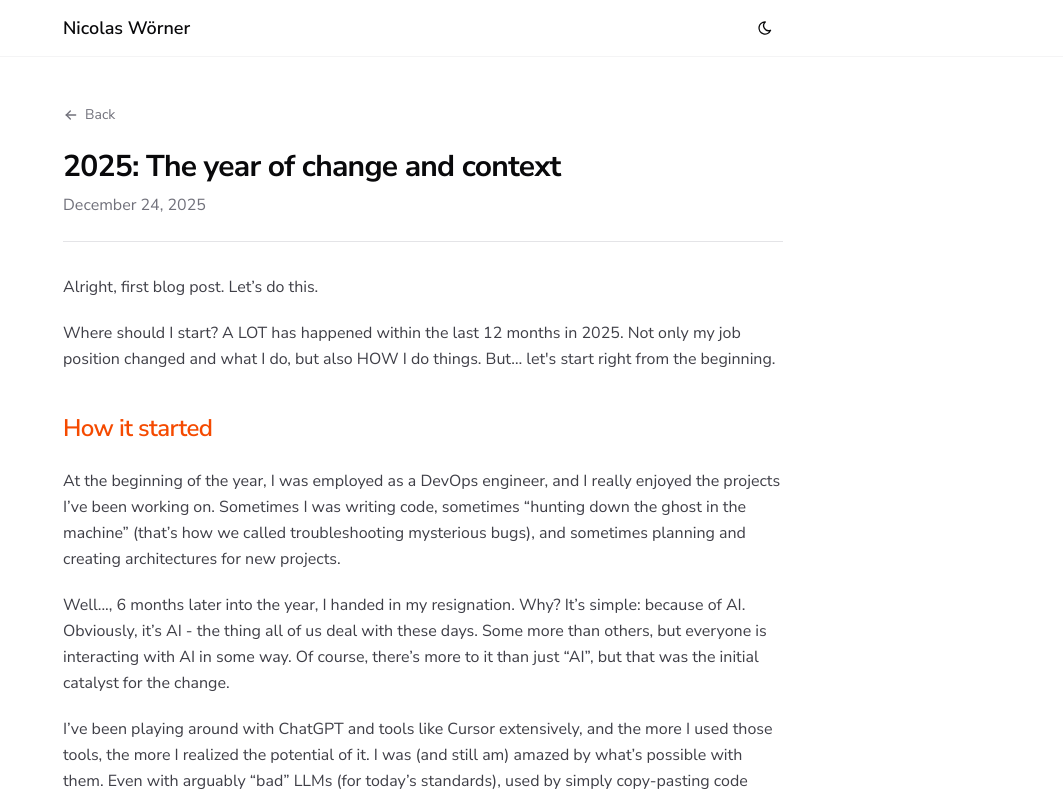
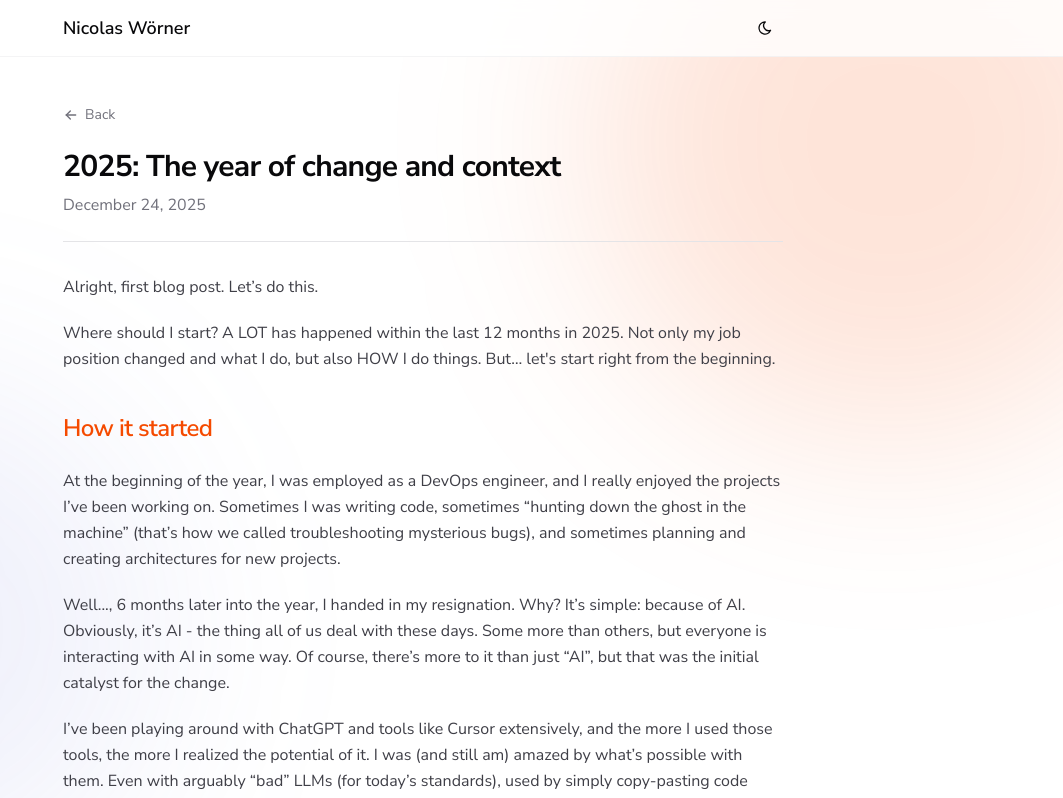
Before and after one commit to niwoerner/niwoerner.com, a Next.js app: page /posts/2025-the-year-of-change-and-context in a window 1280 px wide. Shown: the top 798 px of the page, without its empty margins (217-1280 px from the left). Built offline with nearby package versions, Linux system fonts and the light colour scheme.

Commit message:
feat: add background

```diff
--- a/app/globals.css
+++ b/app/globals.css
@@ -126,6 +126,41 @@
   }
 }
 
+/* Gradient blur blobs */
+body::before,
+body::after {
+  content: "";
+  position: fixed;
+  pointer-events: none;
+  z-index: -1;
+  border-radius: 50%;
+  filter: blur(100px);
+}
+
+body::before {
+  top: -20%;
+  right: -10%;
+  width: 600px;
+  height: 600px;
+  background: oklch(0.646 0.222 41.116 / 0.15);
+}
+
+body::after {
+  bottom: -10%;
+  left: -10%;
+  width: 500px;
+  height: 500px;
+  background: oklch(0.6 0.15 280 / 0.10);
+}
+
+.dark body::before {
+  background: oklch(0.705 0.213 47.604 / 0.12);
+}
+
+.dark body::after {
+  background: oklch(0.5 0.12 280 / 0.08);
+}
+
 /* Code block styling for rehype-pretty-code */
 [data-rehype-pretty-code-figure] {
   @apply my-6;
```
